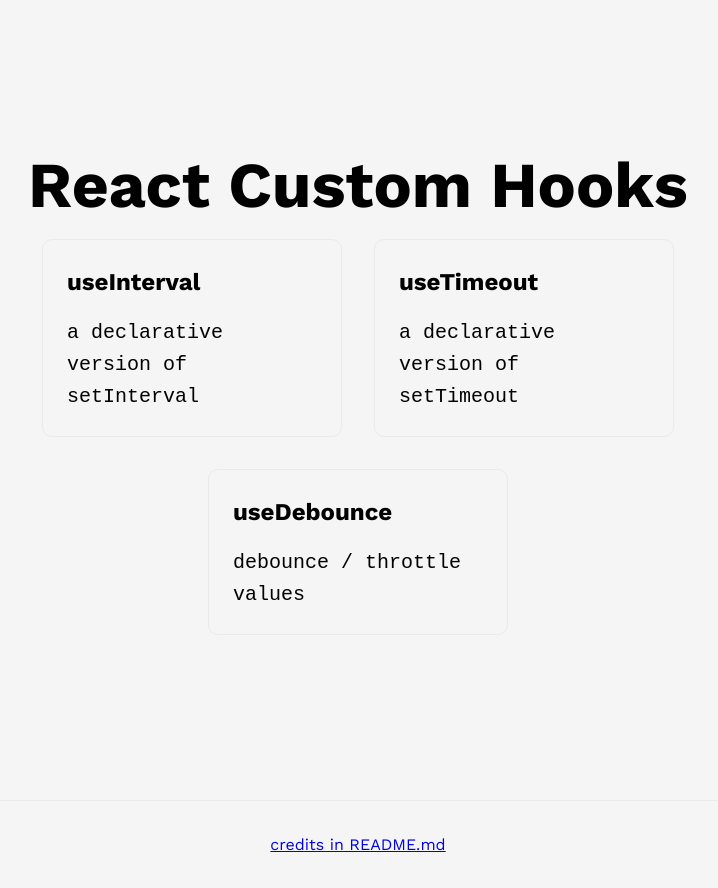
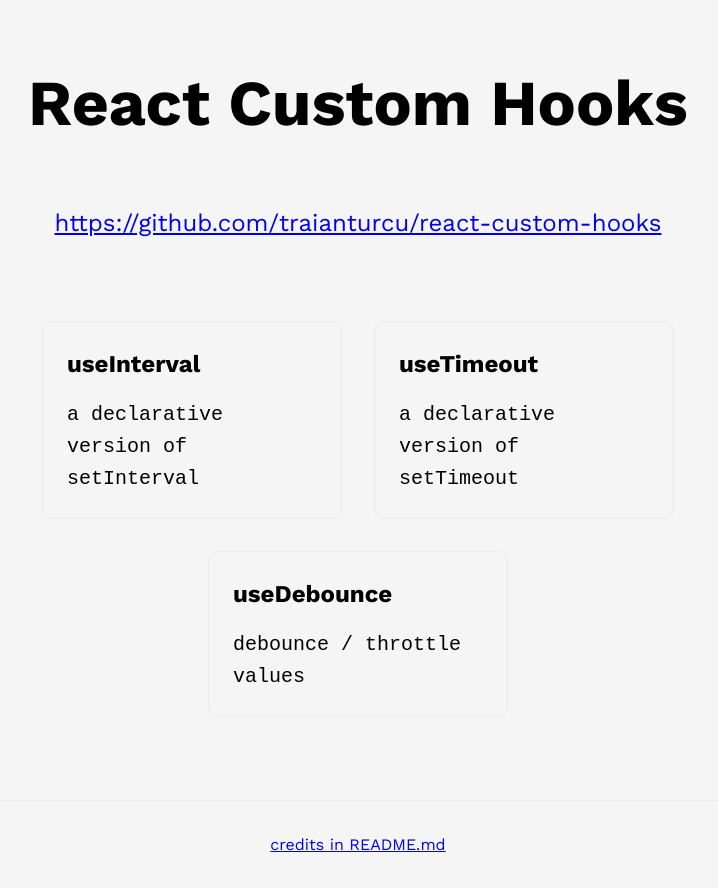
Before and after one commit to traianturcu/react-custom-hooks, a Next.js app: page / in a window 1280 px wide. Shown: the whole page, without its empty margins (282-1000 px from the left). Built offline with nearby package versions, Linux system fonts and the light colour scheme.

Commit message:
link to repo

```diff
--- a/pages/index.js
+++ b/pages/index.js
@@ -13,6 +13,12 @@ export default function Home() {
 
       <main className={styles.main}>
         <h1 className={styles.title}>React Custom Hooks</h1>
+
+        <p className={styles.description}>
+          <Link href="https://github.com/traianturcu/react-custom-hooks" target="_blank">
+            https://github.com/traianturcu/react-custom-hooks
+          </Link>
+        </p>
 
         <div className={styles.grid}>
           <Link href="/useInterval" className={styles.card}>
```
